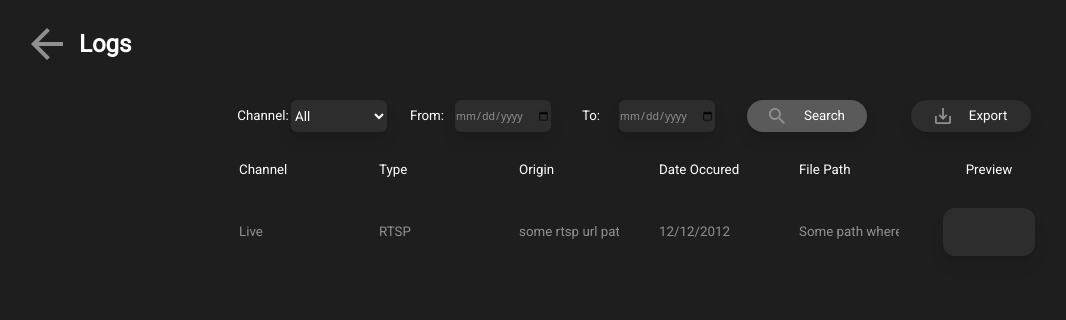
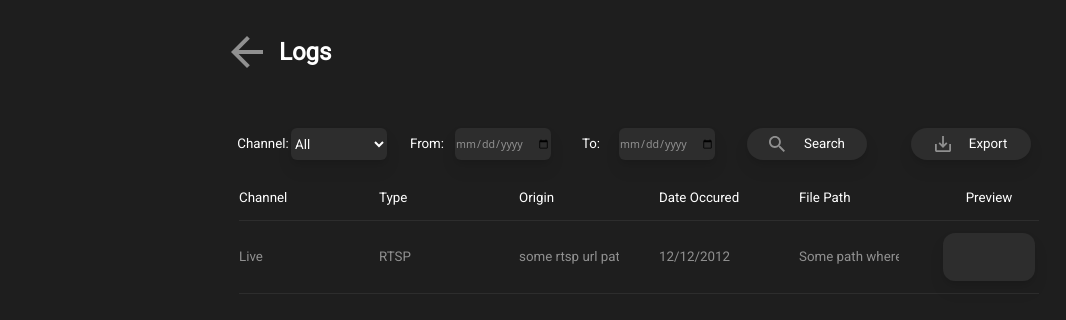
Before and after one commit to m-visaya/DVA, a React (Vite) app in the folder src/render/: page /logs in a window 1280 px wide. Shown: the top 320 px of the page, without its empty margins (1-1067 px from the left). Built offline with nearby package versions, Linux system fonts and the light colour scheme.

Commit message:
fixed relative positions

```diff
--- a/src/render/components/logItem.jsx
+++ b/src/render/components/logItem.jsx
@@ -1,7 +1,7 @@
 function logItem({LogChannel, LogType, LogOrigin, LogDate, LogPath}){
     return(
         <div className="flex flex justify-center">
-            <div className="grid grid-cols-6 gap-x-10 md:w-3/4 lg:w-[800px]">
+            <div className="grid grid-cols-6 gap-x-10 md:w-3/4 lg:w-[800px] py-2 border-b border-palette-gray75 ">
                 <div className="text-palette-gray50 font-roboto lg:text-[10pt] md:text-[8pt] flex items-center truncate">{LogChannel}</div>
                 <div className="text-palette-gray50 font-roboto lg:text-[10pt] md:text-[8pt] flex items-center truncate">{LogType}</div>
                 <div className="text-palette-gray50 font-roboto lg:text-[10pt] md:text-[8pt] flex items-center truncate">{LogOrigin}</div>
--- a/src/render/src/Logs.jsx
+++ b/src/render/src/Logs.jsx
@@ -1,6 +1,5 @@
 import ReturnButton from "../components/returnButton";
 import SecondaryBtn from "../components/secondaryButton";
-import PrimaryBtn from "../components/primaryButton";
 import LogItem from "../components/logItem";
 import ExportIcon from "../assets/graphics/export.svg";
 import SearchIcon from "../assets/graphics/search.svg";
@@ -15,10 +14,12 @@ function logs(){
 
     return(
         <div className="bg-palette-gray100 min-h-screen flex flex-col">
-            <div className="absolute z-10 place-items-start 2xl:pl-10 lg:pl-8 md:pl-6 mt-5">
-                <ReturnButton returnTitle="Logs" to="/" />
+            <div className="flex justify-center pt-7">
+                <div className="relative md:-left-72 lg:-left-80">
+                    <ReturnButton returnTitle="Logs" to="/" />
+                </div>
             </div>
-            <div className="flex justify-center pt-24">
+            <div className="flex justify-center pt-12">
                 <div className="grid grid-cols-5 gap-x-5 md:w-3/4 lg:w-[800px]">
                     <div className="grid grid-cols-3">
                         <div className="col-span-1 flex justify-center items-center">
@@ -48,7 +49,7 @@ function logs(){
                         </div>
                     </div>
                     <div className="px-3">
-                        <PrimaryBtn
+                        <SecondaryBtn
                         iconImage={SearchIcon}
                         iconTitle="Search" />
                     </div>
@@ -60,7 +61,7 @@ function logs(){
                 </div>
             </div>
             <div className="flex justify-center pt-6">
-                <div className="grid grid-cols-6 gap-x-10 md:w-3/4 lg:w-[800px]">
+                <div className="grid grid-cols-6 gap-x-10 md:w-3/4 lg:w-[800px] pb-3 border-b border-palette-gray75">
                     <div className="text-white font-roboto lg:text-[10pt] md:text-[8pt]">Channel</div>
                     <div className="text-white font-roboto lg:text-[10pt] md:text-[8pt]">Type</div>
                     <div className="text-white font-roboto lg:text-[10pt] md:text-[8pt]">Origin</div>
@@ -69,7 +70,7 @@ function logs(){
                     <div className="text-white font-roboto lg:text-[10pt] md:text-[8pt] flex justify-center">Preview</div>
                 </div>
             </div>
-            <div className="py-6">
+            <div>
                 <LogItem
                     LogChannel={"Live"}
                     LogType={"RTSP"}
```
